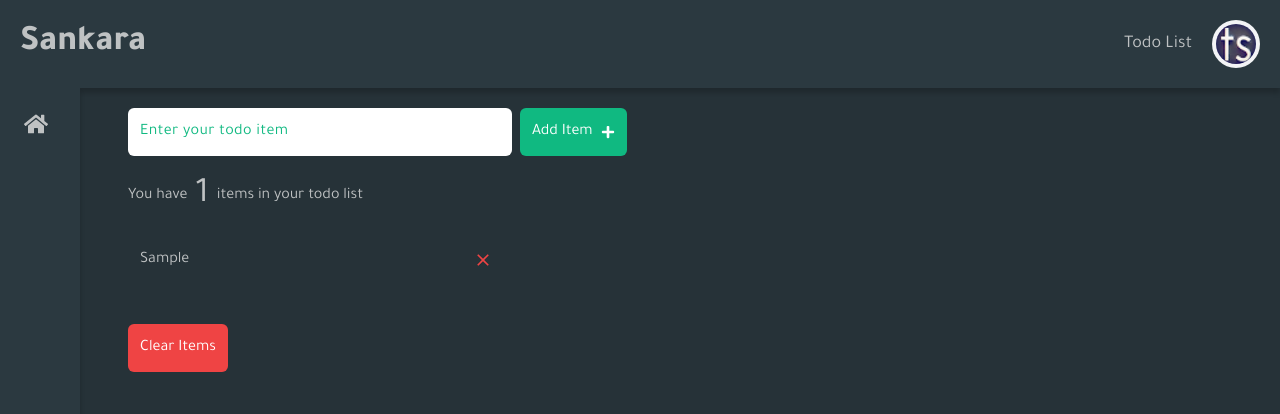
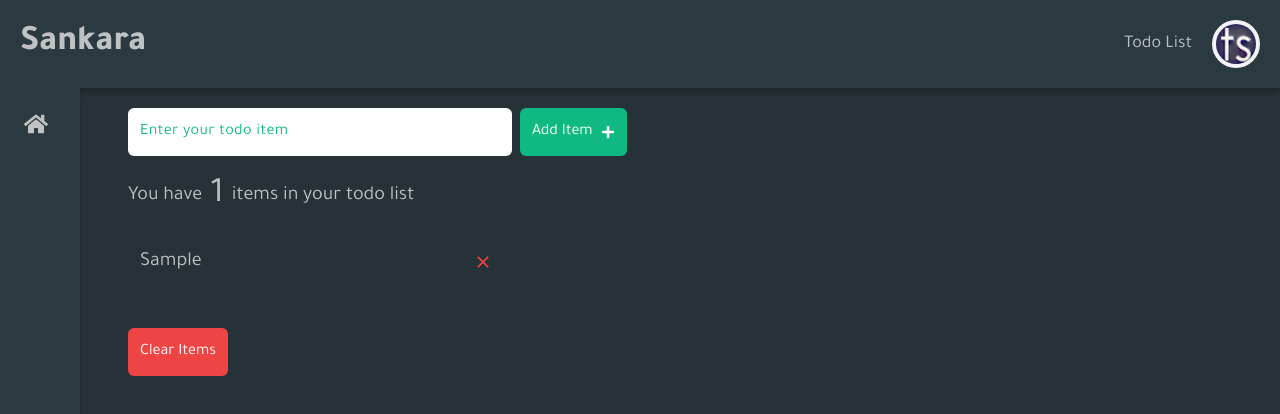
Before and after one commit to SankThomas/tsb-catalogue, a React (Create React App) app: page /todo-list in a window 1280 px wide. Both pictures are taken after typing "Sample" into the empty fields and a click on the button "Add Item". Shown: the top 414 px of the page. Built offline with nearby package versions, Linux system fonts and the light colour scheme.

Commit message:
increase font-size

```diff
--- a/src/pages/List.js
+++ b/src/pages/List.js
@@ -4,7 +4,7 @@ export default function List({ items, deleteItem, clearItems }) {
   return (
     <>
       <article className="mt-5">
-        <h3 className="flex items-center">
+        <h3 className="flex items-center text-xl">
           You have <span className="text-4xl mx-2">{items.length}</span> items
           in your todo list
         </h3>
@@ -13,7 +13,7 @@ export default function List({ items, deleteItem, clearItems }) {
           {items.map(({ id, title }) => (
             <li
               key={id}
-              className="todo-list text-base flex items-center justify-between p-2 m-1 rounded md:rounded-none"
+              className="todo-list text-xl flex items-center justify-between p-2 m-1 rounded md:rounded-none"
             >
               {title}
               <button onClick={() => deleteItem(id)}>
```
